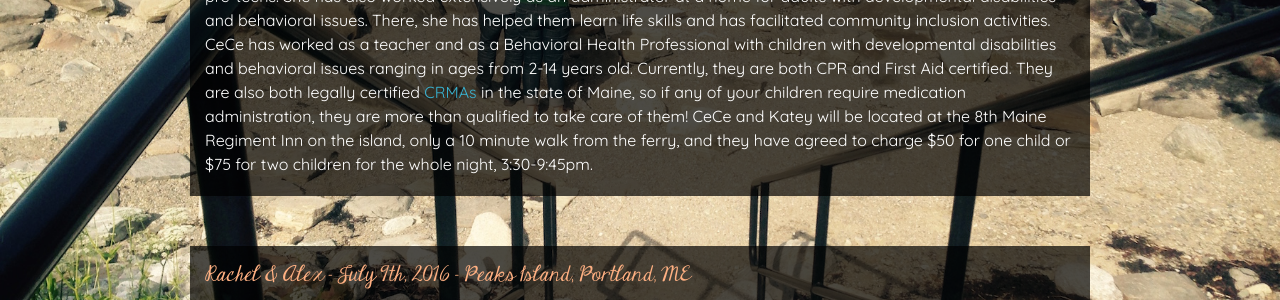
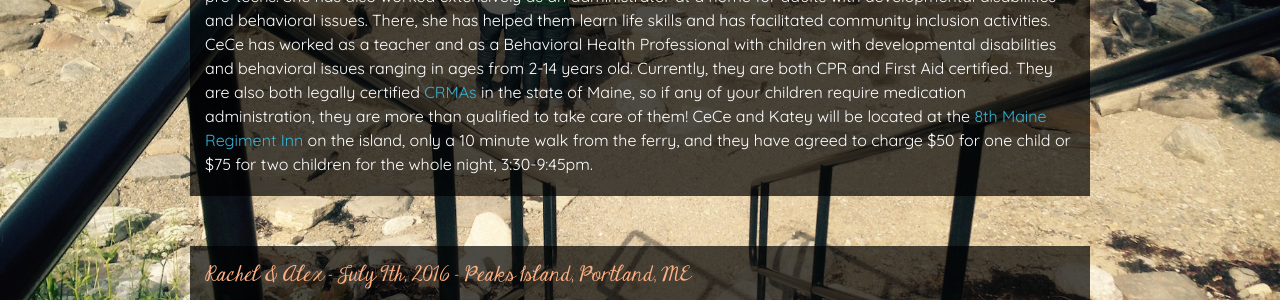
Before and after one commit to amekelburg/wedsite, a Jekyll site: the page built from 2-important-info.md, in a window 1280 px wide and 900 px high, scrolled down 3164 px. Shown: the part 473-773 px from the top of the window. Built offline with Jekyll 4.4.1, drawn with Linux system fonts in a browser that asks for light colours; some web fonts are replaced; comment, search, counter and statistics services are not loaded; part of the change alters nothing that is shown.

```diff
--- a/2-important-info.md
+++ b/2-important-info.md
@@ -40,4 +40,4 @@ We are excited for **ALL** of you to enjoy our kid-free celebration, and also re
 
 ![babysitters](/img/CeCe-Katey.JPG){:style="display: block; margin: 0px auto;"}
 
-**Meet CeCe and Katey:** Katey has cared for many children during her young and adult life, ranging from infants to pre-teens. She has also worked extensively as an administrator at a home for adults with developmental disabilities and behavioral issues. There, she has helped them learn life skills and has facilitated community inclusion activities. CeCe has worked as a teacher and as a Behavioral Health Professional with children with developmental disabilities and behavioral issues ranging in ages from 2-14 years old. Currently, they are both CPR and First Aid certified. They are also both legally certified [CRMAs](https://gateway.maine.gov/dhhs-apps/assisted/crma_overview.asp) in the state of Maine, so if any of your children require medication administration, they are more than qualified to take care of them! CeCe and Katey will be located at the 8th Maine Regiment Inn on the island, only a 10 minute walk from the ferry, and they have agreed to charge $50 for one child or $75 for two children for the whole night, 3:30-9:45pm.
+**Meet CeCe and Katey:** Katey has cared for many children during her young and adult life, ranging from infants to pre-teens. She has also worked extensively as an administrator at a home for adults with developmental disabilities and behavioral issues. There, she has helped them learn life skills and has facilitated community inclusion activities. CeCe has worked as a teacher and as a Behavioral Health Professional with children with developmental disabilities and behavioral issues ranging in ages from 2-14 years old. Currently, they are both CPR and First Aid certified. They are also both legally certified [CRMAs](https://gateway.maine.gov/dhhs-apps/assisted/crma_overview.asp) in the state of Maine, so if any of your children require medication administration, they are more than qualified to take care of them! CeCe and Katey will be located at the [8th Maine Regiment Inn](https://www.google.com/maps/place/Eighth+Maine+Regiment+Memorial/@43.6526632,-70.1943415,17z/data=!4m7!1m4!3m3!1s0x4cb29d91a3232f81:0x849feb5ac4e99781!2sEighth+Main+Ave,+Portland,+ME+04108!3b1!3m1!1s0x0000000000000000:0x7c1c54919956cb64) on the island, only a 10 minute walk from the ferry, and they have agreed to charge $50 for one child or $75 for two children for the whole night, 3:30-9:45pm.
```
